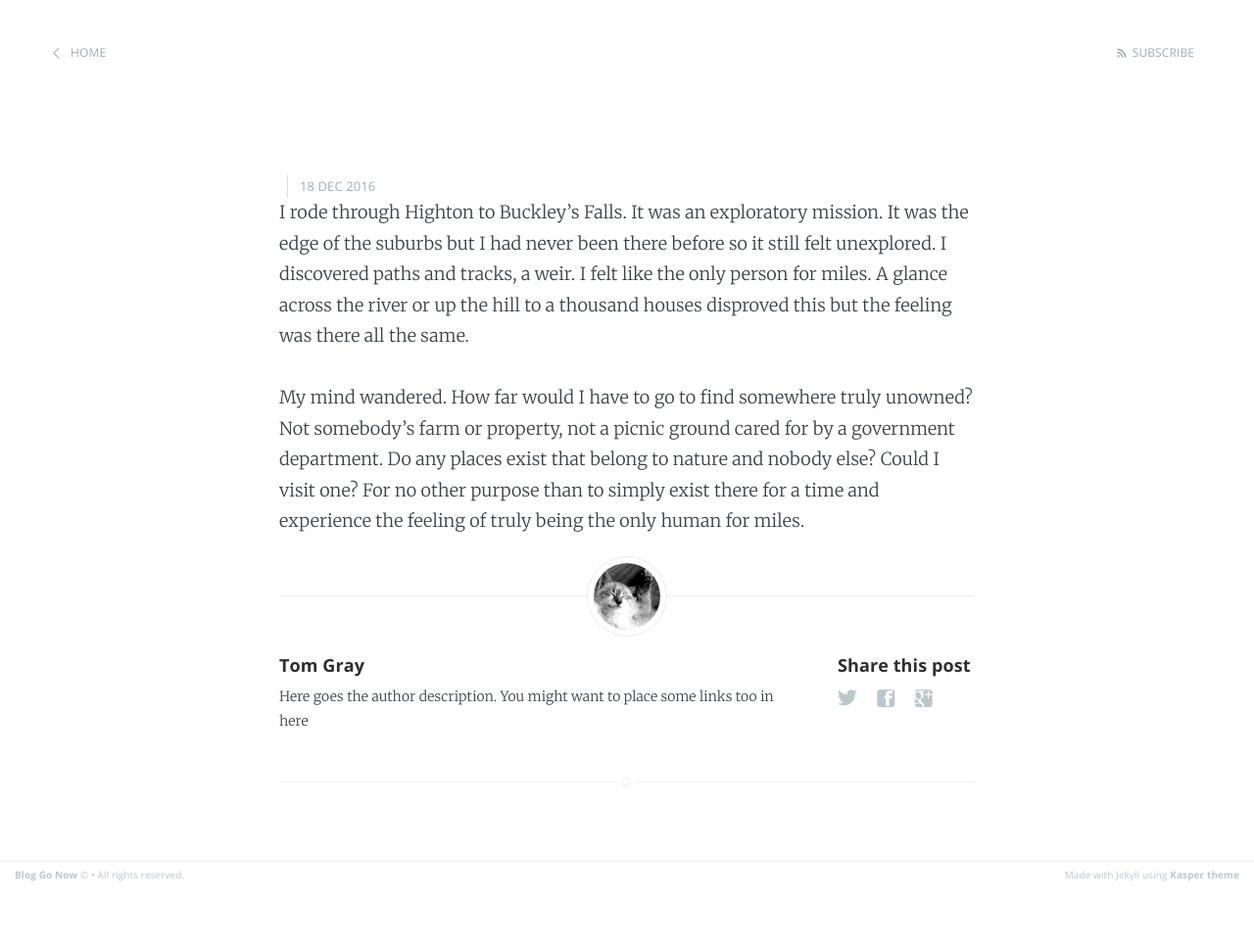
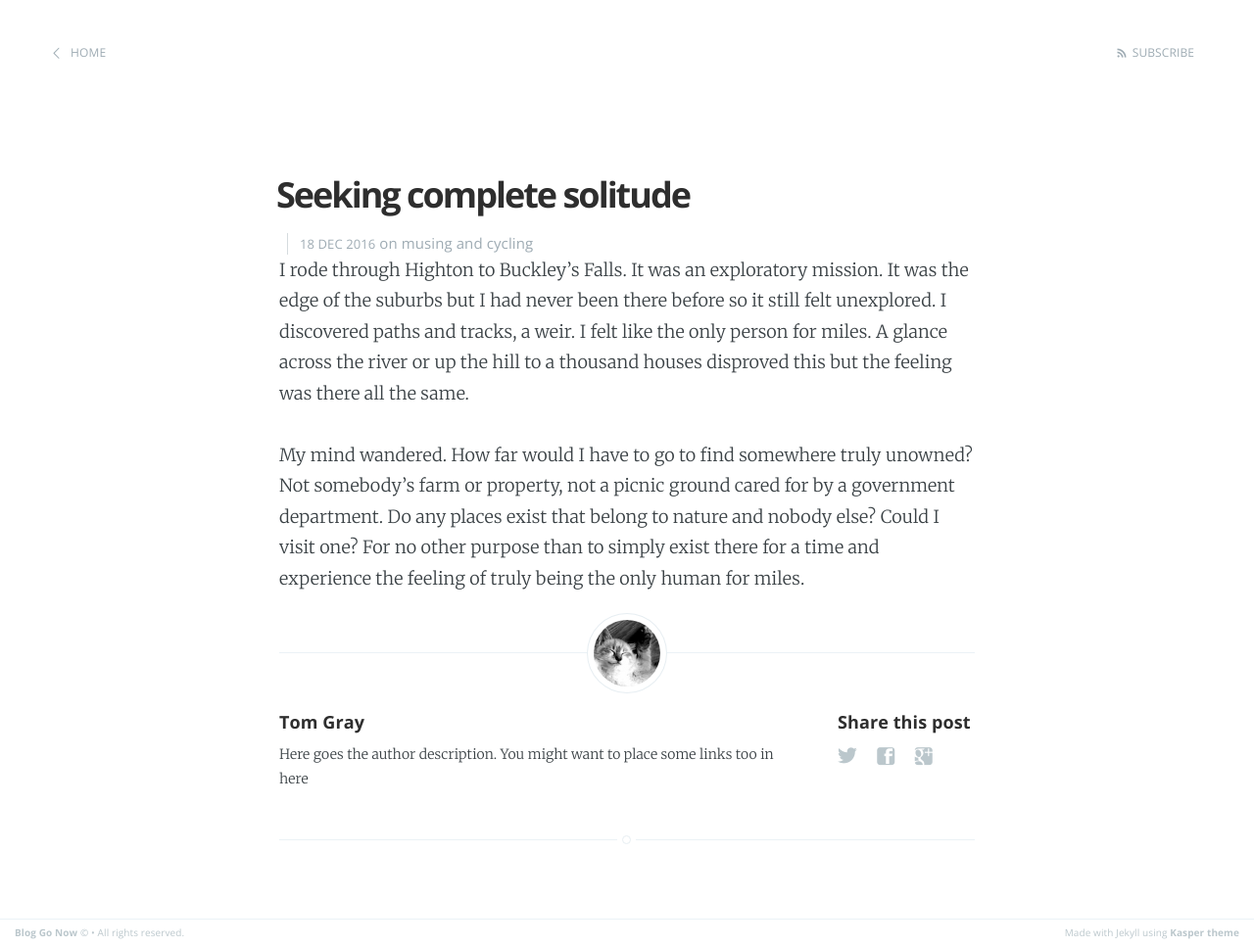
Before and after one commit to Tom-Gray/tom-gray, a Jekyll site: the page built from _posts/2016-12-18-riding-to-solitude.markdown, in a window 1280 px wide. Shown: the whole page at 98% size. Built offline with Jekyll 4.4.1, drawn with Linux system fonts in a browser that asks for light colours; our own code applies the rules of GitHub Pages for plain Markdown files; before the commit the page ends 908 px from its top, so only the background shows below that; part of the change alters nothing that is shown.

```diff
--- a/_posts/2016-12-18-riding-to-solitude.markdown
+++ b/_posts/2016-12-18-riding-to-solitude.markdown
@@ -1,7 +1,7 @@
 ---
 layout: post
-title:  "Seeking complete solitude
-date:   20112-181-10 10:18:00
+title:  "Seeking complete solitude"
+date:   2016-12-18 10:18:00
 categories: musing cycling
 ---
 
```
